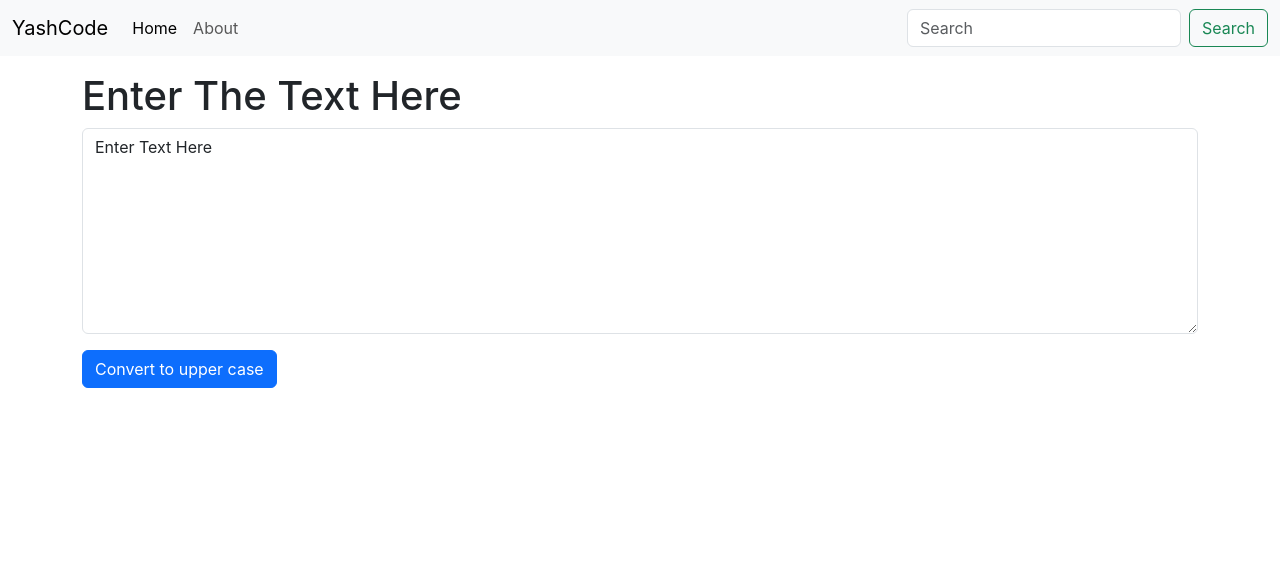
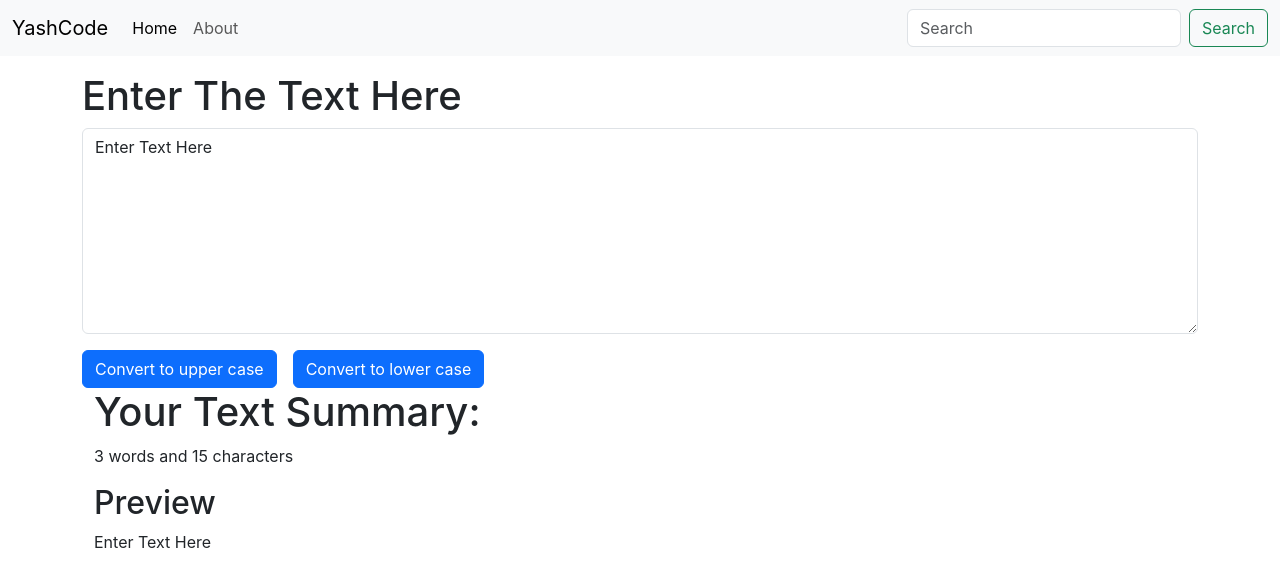
Before and after one commit to yashcode17/ReactLearning, a React (Create React App) app: page / in a window 1280 px wide. Shown: the top 586 px of the page. Built offline with nearby package versions, Linux system fonts and the light colour scheme.

Commit message:
Adding Logic in Componenets

```diff
--- a/src/Components/TextForm.js
+++ b/src/Components/TextForm.js
@@ -5,22 +5,36 @@
     const [text, setText] = useState('Enter Text Here');
 
     const handleUpClick = ()=>{
-        console.log("Uppercase was clicked");
+        // console.log("Uppercase was clicked");
         let newText = text.toUpperCase();
         setText(newText);
     }
+    const handleLoClick = ()=>{
+        // console.log("Uppercase was clicked");
+        let newText = text.toLowerCase();
+        setText(newText);
+    }
     const handleOnChange = (event)=>{
-        console.log("On Change");
+        // console.log("On Change");
         setText(event.target.value);
     }
 
     return (
+        <>
         <div>
-                <h1>{props.heading}</h1>
-                <div className="mb-3">
-                    <textarea className="form-control" value={text} id="myBox" rows="8" onChange={handleOnChange}/>
-                </div>
-                <button className="btn btn-primary" onClick={handleUpClick}>Convert to upper case</button>
+            <h1>{props.heading}</h1>
+            <div className="mb-3">
+                <textarea className="form-control" value={text} id="myBox" rows="8" onChange={handleOnChange}/>
+            </div>
+            <button className="btn btn-primary" onClick={handleUpClick}>Convert to upper case</button>
+            <button className="btn btn-primary mx-3" onClick={handleLoClick}>Convert to lower case</button>
         </div>
+        <div className="container">
+            <h1>Your Text Summary:</h1>
+            <p>{text.split(" ").length} words and {text.length} characters</p>
+            <h2>Preview</h2>
+            <p>{text}</p>
+        </div>
+        </>
     )
 }
```
